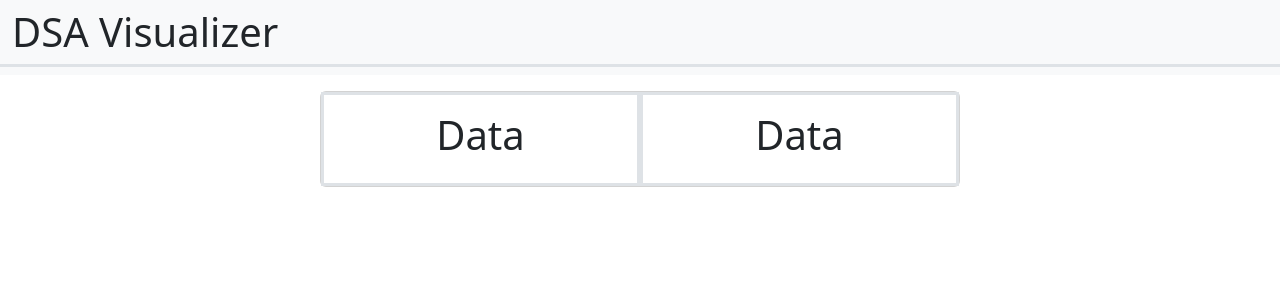
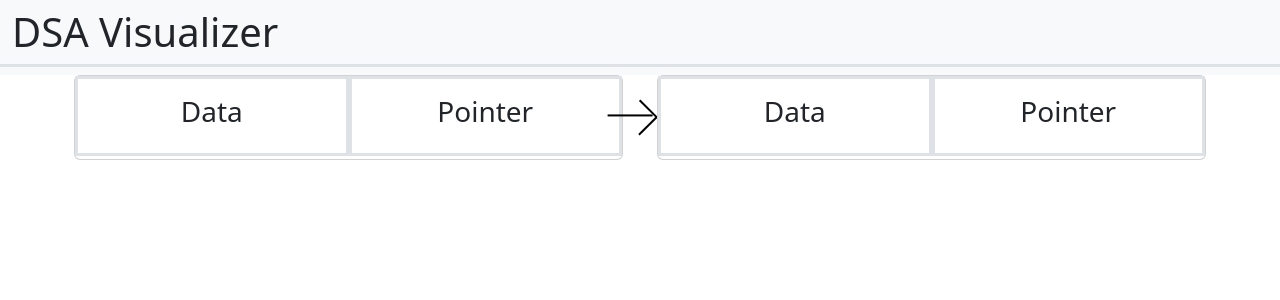
Before and after one commit to mwormley008/dsa_visualizer, a React (Create React App) app: page / in a window 1280 px wide. Shown: the top 300 px of the page. Built offline with nearby package versions, Linux system fonts and the light colour scheme.

Commit message:
arrow and spacing

```diff
--- a/src/App.js
+++ b/src/App.js
@@ -1,16 +1,15 @@
 import React from 'react';
 import Lnode from './components/lnode';
 import Navbar from './components/Navbar';
-
+import Arrow from './components/arrow';
+import LinkedList from './components/linkedlist';
 
 function App() {
 
     return (
         <div className="App">
             <Navbar />
-            <Lnode />
-            <div className='container'>
-            </div>
+            <LinkedList />
         </div>
     );
 }
--- /dev/null
+++ b/src/components/arrow.jsx
@@ -0,0 +1,9 @@
+import React from "react";
+
+const Arrow = () => {
+  return (
+    <div class="long-arrow-right"></div>
+  );
+};
+
+export default Arrow;
--- /dev/null
+++ b/src/components/linkedlist.jsx
@@ -0,0 +1,15 @@
+import React from 'react';
+import Lnode from './lnode';
+import Arrow from './arrow';
+
+export default function LinkedList() {
+  return (
+    <div className="container">
+      <div className="row justify-content-between">
+        <Lnode />
+        <Arrow />
+        <Lnode />
+      </div>
+    </div>
+  )
+}
--- a/src/components/lnode.jsx
+++ b/src/components/lnode.jsx
@@ -3,13 +3,13 @@ import React from 'react';
 
 export default function Lnode() {
     return (
-        <div className="card mt-3 success mx-auto col-6">
-            <div className="slnode row g-0">
-                    <div className="data card-body border border-3 col-md-3 border-end">
-                        <h1 className="text-center">Data</h1>
+        <div className="card success mx-1 col-md">
+            <div className="slnode row">
+                    <div className="data card-body border border-3 col-md-6 border-end">
+                        <h3 className="text-center">Data</h3>
                     </div>
-                    <div className="pointer col-md-3 border border-3 card-body">
-                        <h1 className="text-center">Data</h1>
+                    <div className="pointer col-md-6 border border-3 card-body">
+                        <h3 className="text-center">Pointer</h3>
                     </div>
             </div>
         </div>
--- /dev/null
+++ b/src/index.css
@@ -0,0 +1,20 @@
+.long-arrow-right{
+    display: block;
+    margin: 30px auto;
+    width: 25px;
+    height: 25px;
+    border-top: 2px solid #000;
+    border-left: 2px solid #000;
+    transform: rotate(135deg);
+  }
+
+.long-arrow-right::after{
+  content: "";
+  display: block;
+  width: 2px;
+  height: 45px;
+  background-color: black;
+  transform: rotate(-45deg) translate(5px, 0px);
+  left: 0;
+  top: 0;
+}
--- a/src/index.js
+++ b/src/index.js
@@ -1,6 +1,7 @@
 import React from 'react';
 import ReactDOM from 'react-dom/client';
 import App from './App';
+import './index.css';
 
 const root = ReactDOM.createRoot(document.getElementById('root'));
 root.render(
```
